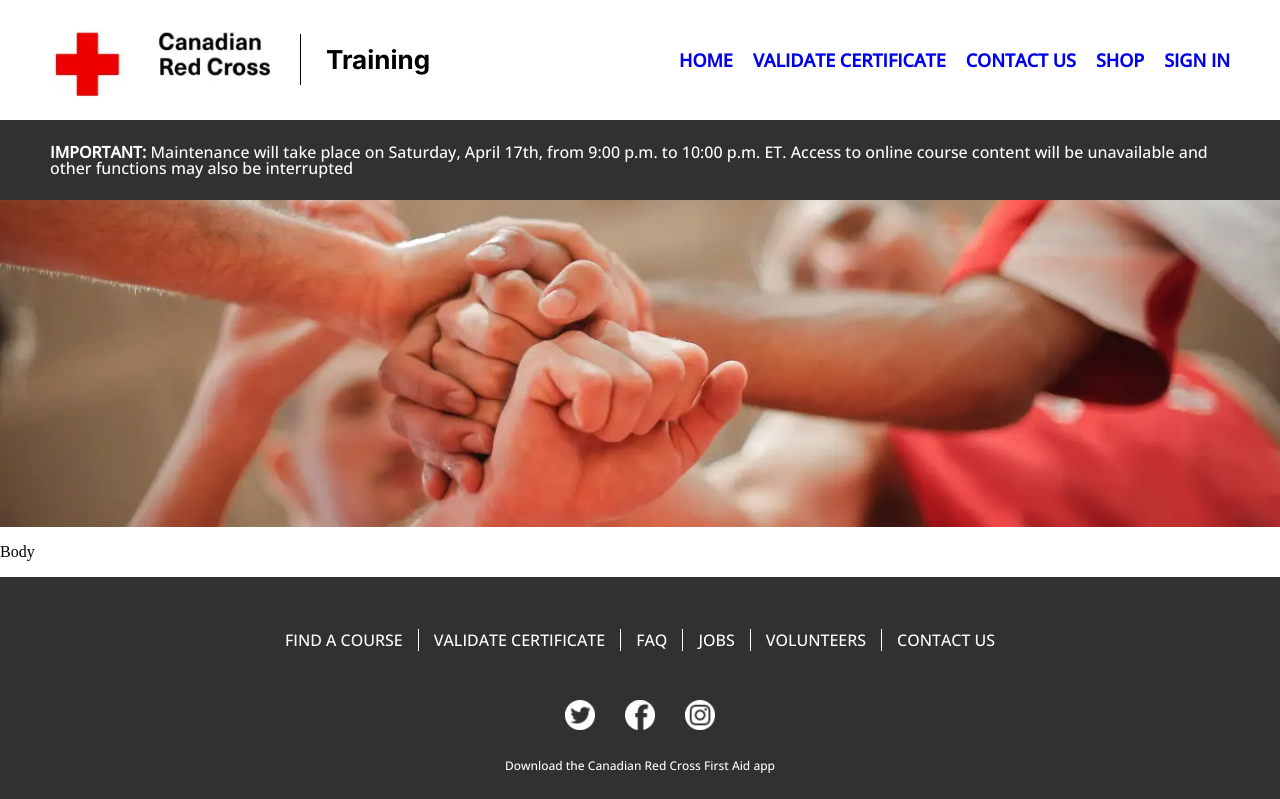
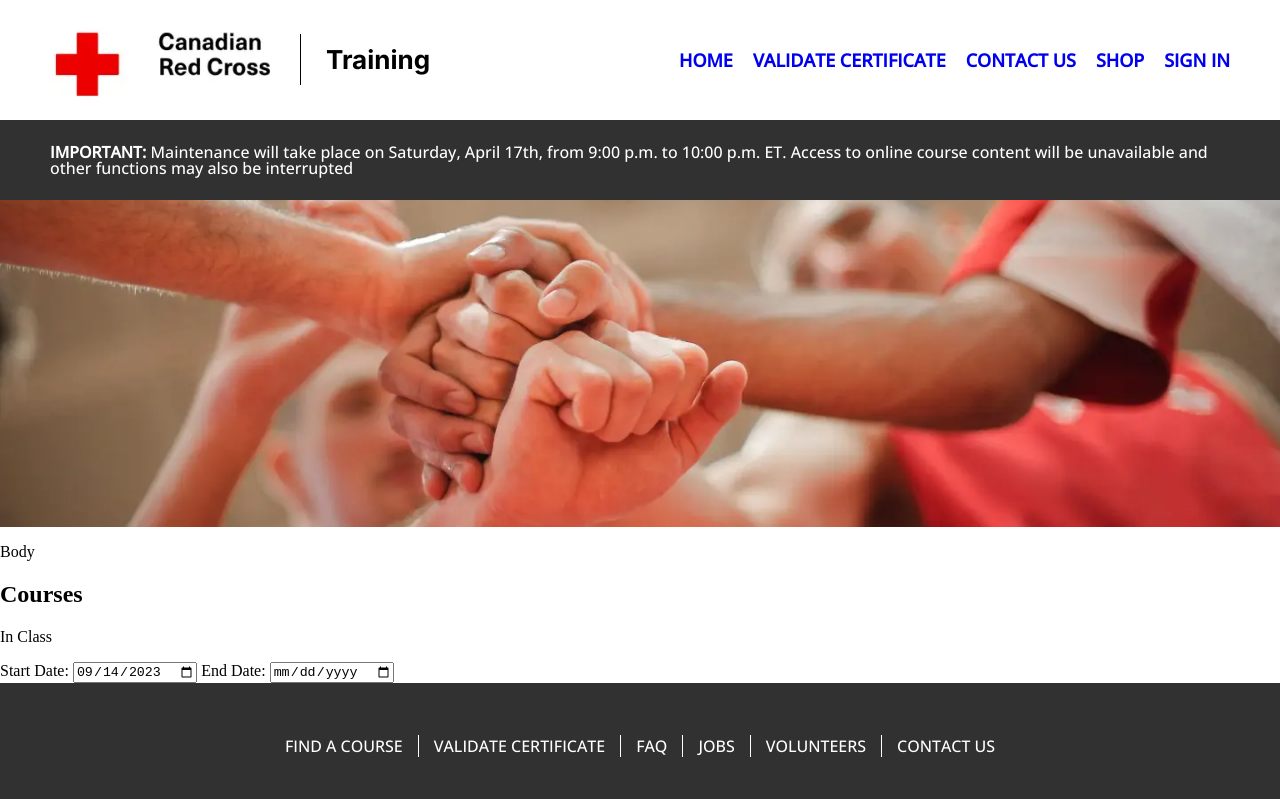
Before and after one commit to Bargid/Croix-Rouge-Canadienne, a Vue app: page / in a window 1280 px wide. Shown: the top 799 px of the page. Built offline with nearby package versions, Linux system fonts and the light colour scheme; data requests are answered from the project's data file.

Commit message:
MyRC Catalogue -- Louis Roby : Adjusted a couple of things in the footer, started linking some parts at went at it with the calendar, thinking of all the posibilities, and how to prevent bugs in the selection of a timeframe by the user. 9/19/2023

```diff
--- /dev/null
+++ b/data/db.json
@@ -0,0 +1,17 @@
+{
+    "courses": [
+        {
+            "id": 1,
+            "title": "CPR / Automated External Defibrillator",
+            "date": "2023-04-25",
+            "startTime": "6:00 PM",
+            "endTime": "10:00 PM",
+            "duration": "3:00",
+            "deliveryMethod": "In Class",
+            "trainingPartner": "CRCS Online Course",
+            "language": "French",
+            "price": 100,
+            "popular": true
+        }
+    ]
+}
--- a/package.json
+++ b/package.json
@@ -8,6 +8,7 @@
   },
   "dependencies": {
     "core-js": "^3.8.3",
+    "json-server": "^0.17.3",
     "vue": "^3.2.13",
     "vue-router": "^4.0.3"
   },
--- a/src/App.vue
+++ b/src/App.vue
@@ -23,7 +23,18 @@
       <img src="./assets/Images/classroom-banner.webp" alt="Hero Banner">
     </section>
       <p>Body</p>
-    <router-view/> <!-- va toujours montrer ce qui est dans la route, ou le lien clique -->
+
+
+    <section class="courses-template">
+      <div class="left-filters">
+        <div class="left-filters-date">
+
+          <Courses />
+        </div>
+
+      </div>
+    </section>
+
   </body>
 
   <footer>
@@ -55,10 +66,12 @@
 
 <script>
   import Footer from '@/components/Footer.vue'
+  import Courses from '@/views/Courses.vue'
 
   export default {
     components: {
-      Footer
+      Footer,
+      Courses
     },
 
     methods: {
--- /dev/null
+++ b/src/components/Calendar.vue
@@ -0,0 +1,72 @@
+<template>
+
+    <label for="start-date">Start Date: </label>
+    <input type="date" id="start-date" v-model="startDate" v-bind:min="minStartDate" v-bind:max="maxStartDate">
+
+    <label for="end-date"> End Date: </label>
+    <input type="date" id="end-date" v-bind:min="minEndDate" v-model="endDate" :disabled = "!startDate">
+
+</template>
+
+<script>
+
+ const today = new Date().toISOString().split('T')[0]; // return la date d'aujourd'hui
+//  const maxDate = new Date(86400000); // un chiffre incroyablement élevé...
+
+ export default {
+    name: 'Calendar',
+    data() {
+        return {
+            startDate: '',
+            endDate: ''
+        };
+    },
+    computed: {
+        minEndDate() {
+            return this.startDate;
+        },
+        minStartDate() {
+            return today;
+        },
+        maxStartDate() {
+            if(this.endDate) {
+                return this.endDate;
+            }
+        }
+    },
+    // watch: {
+    //     startDate(newStartDate, oldStartDate) {
+    //         if (newStartDate > this.endDate) {
+    //             this.endDate = ''; // on reset le endDate si le user change la startDate pour une valeur plus grande
+    //         }
+    //     },
+    //     endDate(newEndDate, oldEndDate) {
+    //         if (newEndDate < this.startDate) {
+    //             this.startDate = newEndDate; // remet startDate a la valeur de endDate si elle etait plus grande
+    //         }
+    //     }
+    // },
+    created() { // created est un lifecycle hook. Le moment de la creation d'un objet ou une propriété
+        this.startDate = today // la valeur "startDate" dans data est maintenant la journee d'aujourd'hui
+    }
+    // methods: {
+    //     updateEndDateMin(evt) {
+    //        this.startDate = evt.target.value;
+    //     }
+    // }
+ }
+</script>
+
+
+<!-- updateEndDateMin(evt) {
+    let startDate = evt.target.value;
+    let endDateInput = document.querySelector('#end-date');
+
+    if (startDate) {
+        endDateInput.removeAttribute('disabled');
+        endDateInput.setAttribute('min', startDate);
+    } else {
+        endDateInput.setAttribute('disabled', true);
+        endDateInput.value = '';
+    }
+} -->
--- /dev/null
+++ b/src/views/Courses.vue
@@ -0,0 +1,30 @@
+<template>
+    <h1>Courses</h1>
+    <div v-for="course in courses" :key="course.id">
+        <p>{{ course.deliveryMethod }}</p>
+    </div>
+
+    <Calendar />
+</template>
+
+<script>
+import Calendar from '@/components/Calendar.vue';
+
+    export default {
+        name: 'Courses',
+        components: { Calendar },
+
+        data() {
+            return {
+                courses: []
+            }
+        },
+
+        mounted() {
+            fetch('http://localhost:3000/courses')
+                .then((res) => res.json())
+                .then(data => this.courses = data)
+                .catch(err => console.log(err.message))
+        }
+    }
+</script>
--- a/src/views/HomeView.vue
+++ b/src/views/HomeView.vue
@@ -13,13 +13,8 @@
 </template>
 
 <script>
-// @ is an alias to /src
-// import Footer from '@/components/Footer.vue'
-
-// export default {
-//   name: 'HomeView',
-//   components: {
-//     Footer
-//   }
-// }
+export default {
+  name: 'HomeView',
+  components: { }
+}
 </script>
```
Also changed, not shown: 1 other file (tests, documents, lock files or other folders).
